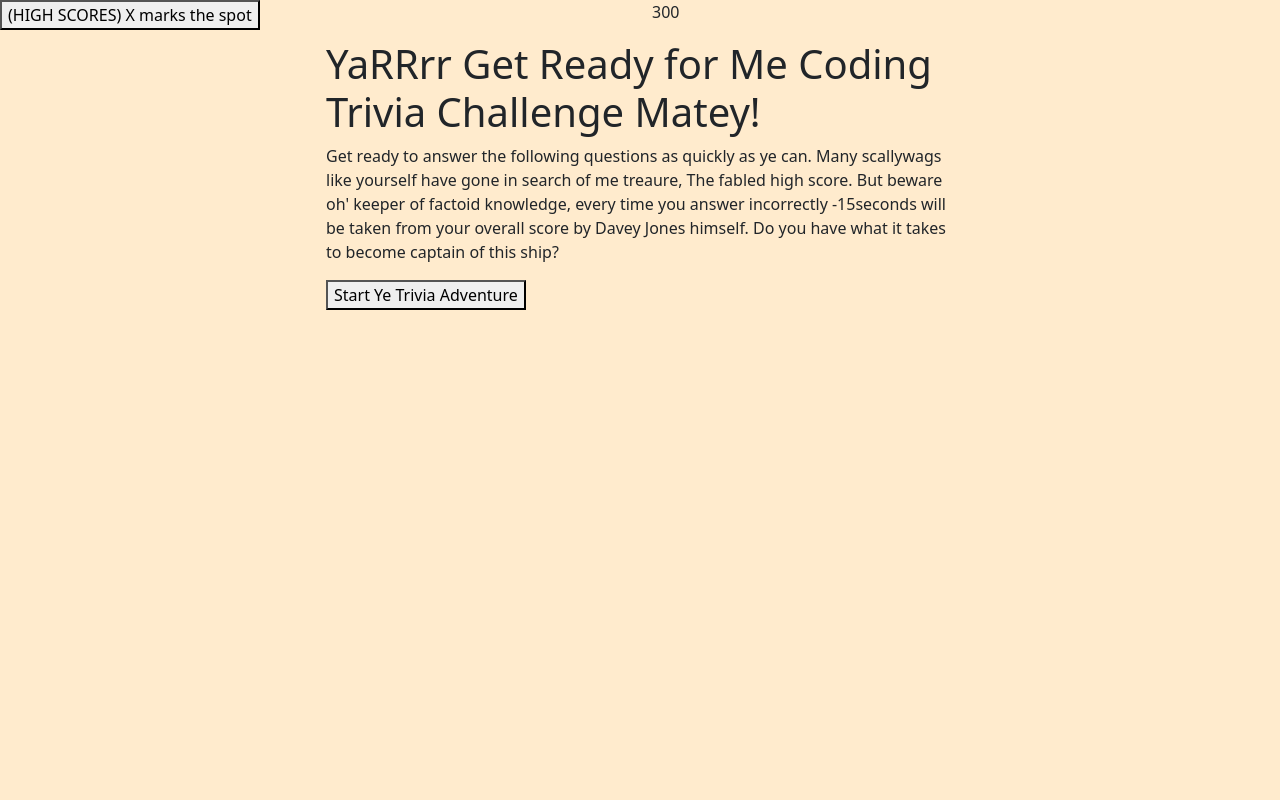
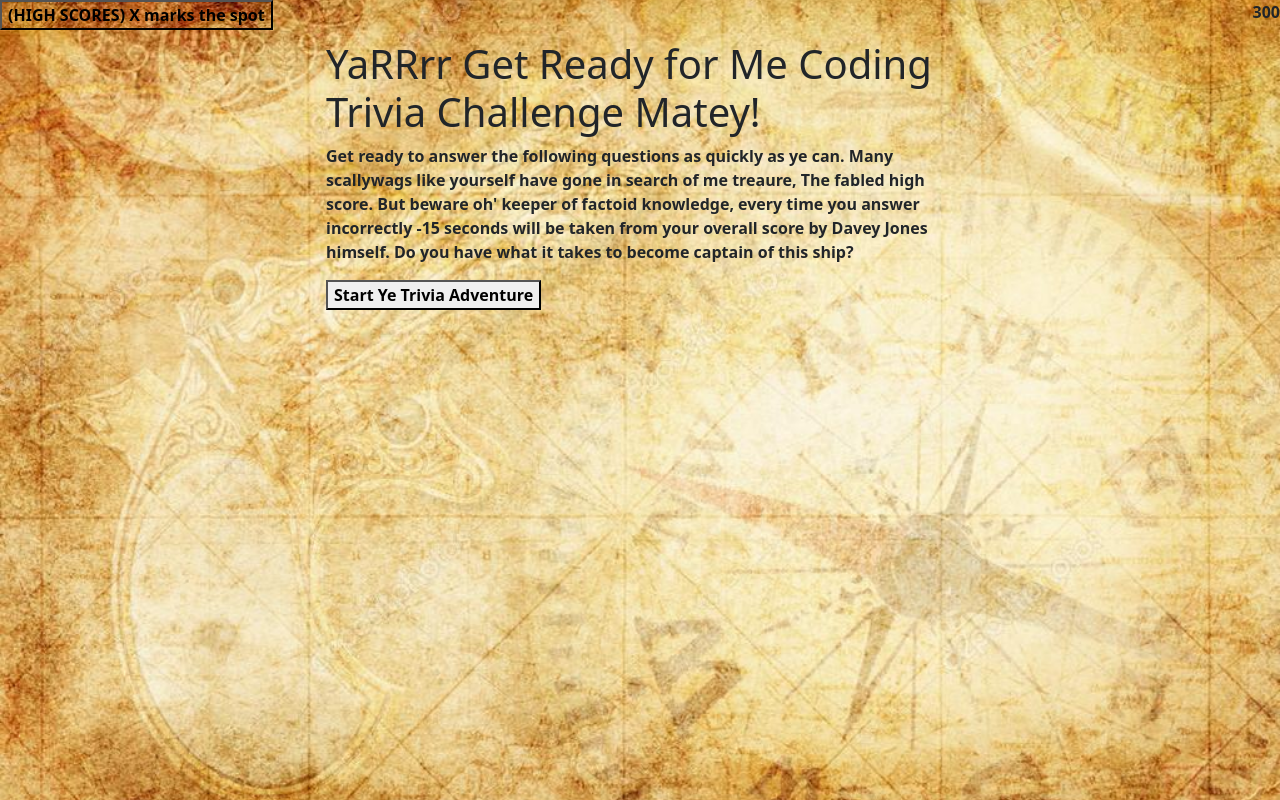
Before and after one commit to Mason021/code-quiz, a plain HTML site: page index.html in a window 1280 px wide. Drawn offline with nearby package versions, Linux system fonts and the light colour scheme.

Commit message:
added picture to the readme.  updated background to have pirate map background.  still working on setting up high score button.

```diff
--- a/assets/css/style.css
+++ b/assets/css/style.css
@@ -6,14 +6,56 @@ body {
     height: 100%;
     flex-direction: column;
     display: flex;
+    text-emphasis: bolder;
+    font-weight: bolder;
+    background-image: url(../images/pirate-map.jpg);
 }
 
+/* to hide away sections when not in use */
 .hidden  {
     display: none;
 }
 
+/* to remove the bullet points beside the answers */
 ul.bulletpointsGone {
     list-style-type: none;
+}
+
+/* button stylings */
+.choice {
+    transition-duration: 0.4s;
+}
+
+.choice:hover {
+    background-color: black;
+    color:white;
+}
+
+.startButtonStyle {
+    transition-duration: 0.4s;
+    font-weight: bold;
+
+}
+
+.startButtonStyle:hover {
+    background-color: black;
+    color:white;
+}
+
+.highScoreStyle {
+    transition-duration: 0.4s;
+    background-image: url(../images/pirate-map.jpg);
+    color:white;
+    font-weight: bold;
+}
+
+.highScoreStyle:hover {
+    color:black;
+}
+/* timer positioning */
+
+.timerPosition {
+    text-align: right;
 }
 /* main {
     flex: 1 0 auto;
@@ -21,24 +63,33 @@ ul.bulletpointsGone {
 /* Extra small devices (phones, 600px and down) */
 @media screen and (max-width: 600px) {
     body {
-        background-color: blanchedalmond;}
+        background-image: url(../images/pirate-map.jpg);
+        position:fixed;}
   }
 /* Small devices (portrait tablets and large phones, 600px and up) */
-@media screen and (min-width: 600px) {
-    body {background-color: blanchedalmond;}
+@media screen and (min-width: 600px) and (max-width: 768px) {
+    body {
+        background-image: url(../images/pirate-map.jpg);
+        position:fixed;}
   }
 
 /* Medium devices (landscape tablets, 768px and up) */
 @media screen and (min-width: 768px) {
-    body {background-color: blanchedalmond;}
+    body {
+        background-image: url(../images/pirate-map.jpg);
+        position:fixed;}
   }
 
   /* Large devices (laptops/desktops, 992px and up) */
 @media screen and (min-width: 992px) {
-    body {background-color: blanchedalmond;}
+    body {
+        background-image: url(../images/pirate-map.jpg);
+        position:fixed;}
   }
 
   /* Extra large devices (large laptops and desktops, 1200px and up) */
 @media screen and (min-width: 1200px) {
-    body {background: blanchedalmond;}
+    body {
+        background-image: url(../images/pirate-map.jpg);
+        position:fixed;}
   }
--- a/assets/js/script.js
+++ b/assets/js/script.js
@@ -144,7 +144,7 @@ function displayQuestions() {
 function checkAnswer() {
     console.log(this.textContent)
     if (this.textContent === questions[currentQuestion].answer) {
-        rightWrong.textContent= "Yo ho ho you got the last one right!"
+        rightWrong.textContent= "Yo Ho Ho you got the last one right!"
         // console.log("Yo ho ho you got it right!")
     }
     else {
@@ -160,6 +160,7 @@ function checkAnswer() {
 
 function highscoreSubmit() {
     var playerInitials= document.querySelector("#playerInitials").value
+
     console.log(playerInitials)
 }
 
--- a/index.html
+++ b/index.html
@@ -4,7 +4,7 @@
     <meta charset="UTF-8">
     <meta http-equiv="X-UA-Compatible" content="IE=edge">
     <meta name="viewport" content="width=device-width, initial-scale=1.0">
-    <title>Code-Quiz</title>
+    <title>Pirates-Treasure-Code-Quiz</title>
 
     <!-- linking in bootstrap and my CSS-->
 <link href="https://cdn.jsdelivr.net/npm/bootstrap@5.0.1/dist/css/bootstrap.min.css" rel="stylesheet" integrity="sha384-+0n0xVW2eSR5OomGNYDnhzAbDsOXxcvSN1TPprVMTNDbiYZCxYbOOl7+AMvyTG2x" crossorigin="anonymous">
@@ -16,11 +16,11 @@
         <div class="row">
             <!--See highscores-->
             <div class="col-6">
-                <button>(HIGH SCORES) X marks the spot </button>
+                <button class="highScoreStyle">(HIGH SCORES) X marks the spot </button>
             </div>
             <!--Timer-->
             <div class="col-6">
-                <p id="timeRemaining" class="">300</p> <!-- will be timer, needs work-->
+                <p id="timeRemaining" class="timerPosition">300</p> <!-- will be timer, needs work-->
             </div>
         </div>
     </header>
@@ -33,8 +33,8 @@
                     <div class="col-3"></div>
                     <div class="col-6">
                         <h1 class="">YaRRrr Get Ready for Me Coding Trivia Challenge Matey!</h1>
-                        <p class="">Get ready to answer the following questions as quickly as ye can.  Many scallywags like yourself have gone in search of me treaure, The fabled high score. But beware oh' keeper of factoid knowledge, every time you answer incorrectly -15seconds will be taken from your overall score by Davey Jones himself.  Do you have what it takes to become captain of this ship?</p>
-                        <button id="startButton" type="button" class="">Start Ye Trivia Adventure</button>
+                        <p class="">Get ready to answer the following questions as quickly as ye can.  Many scallywags like yourself have gone in search of me treaure, The fabled high score. But beware oh' keeper of factoid knowledge, every time you answer incorrectly -15 seconds will be taken from your overall score by Davey Jones himself.  Do you have what it takes to become captain of this ship?</p>
+                        <button id="startButton" type="button" class="startButtonStyle">Start Ye Trivia Adventure</button>
                     </div>
                 </div>
             </section>
```
Also changed, not shown: assets/images/Pirate-Flag.png (added), assets/images/pirate-map.jpg (added), 1 other file.
